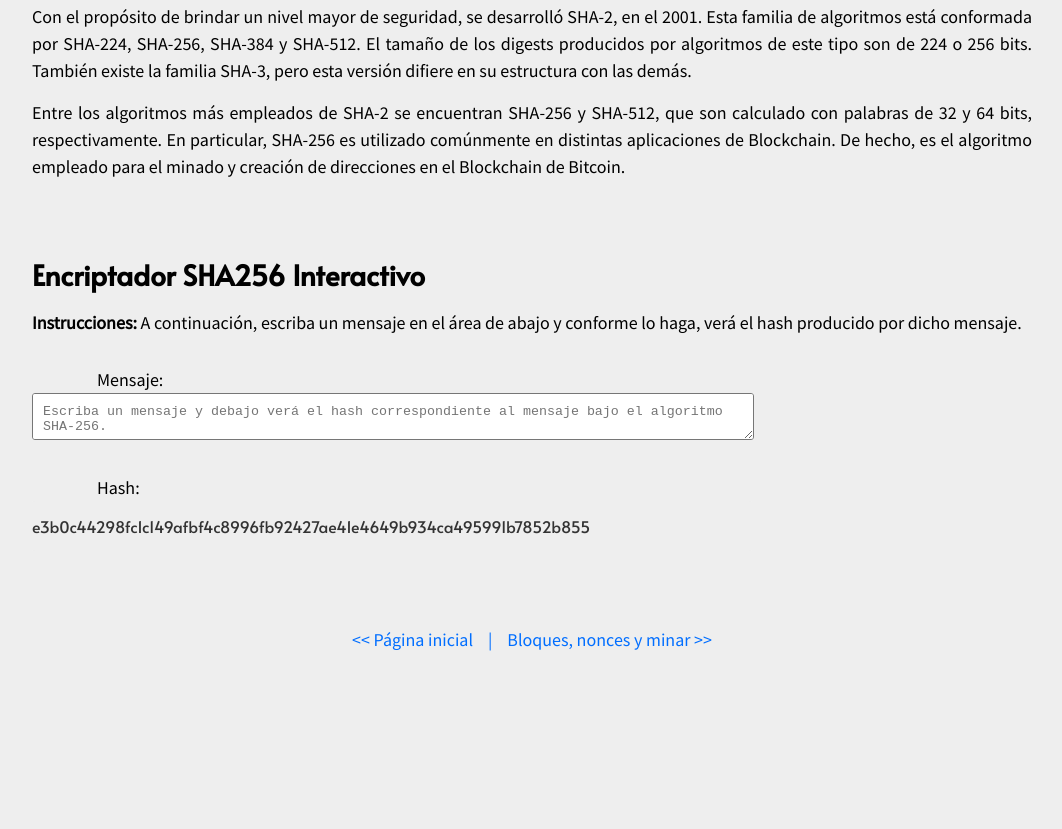
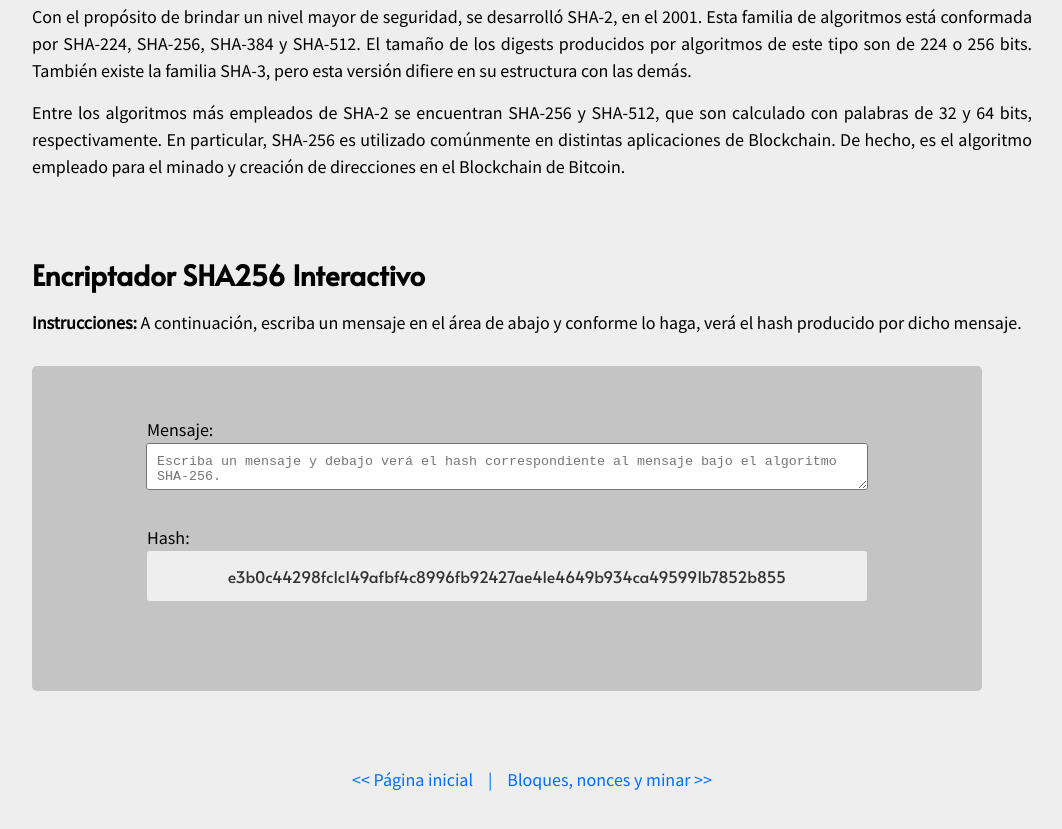
Before and after one commit to Gabriel-Lemus/Simulador-Blockchain, a plain HTML site: page public/conceptos/hash.html in a window 1280 px wide. Shown: the part 1282-2111 px from the top of the page, without its empty margins (108-1170 px from the left). Before the commit the page ends 2085 px from the top, so only its background shows below. Drawn offline with Linux system fonts and the light colour scheme.

Commit message:
Fixed container backgroud

```diff
--- a/public/css/hash.css
+++ b/public/css/hash.css
@@ -11,6 +11,15 @@
   height: 50px;
   display: inline-block;
   border-radius: 3px;
+}
+
+#hash-container {
+  width: 850px;
+  height: 225px;
+  text-align: center;
+  padding: 50px;
+  background-color: rgb(196, 196, 196);
+  border-radius: 5px;
 }
 
 #hash-container-mined {
```
